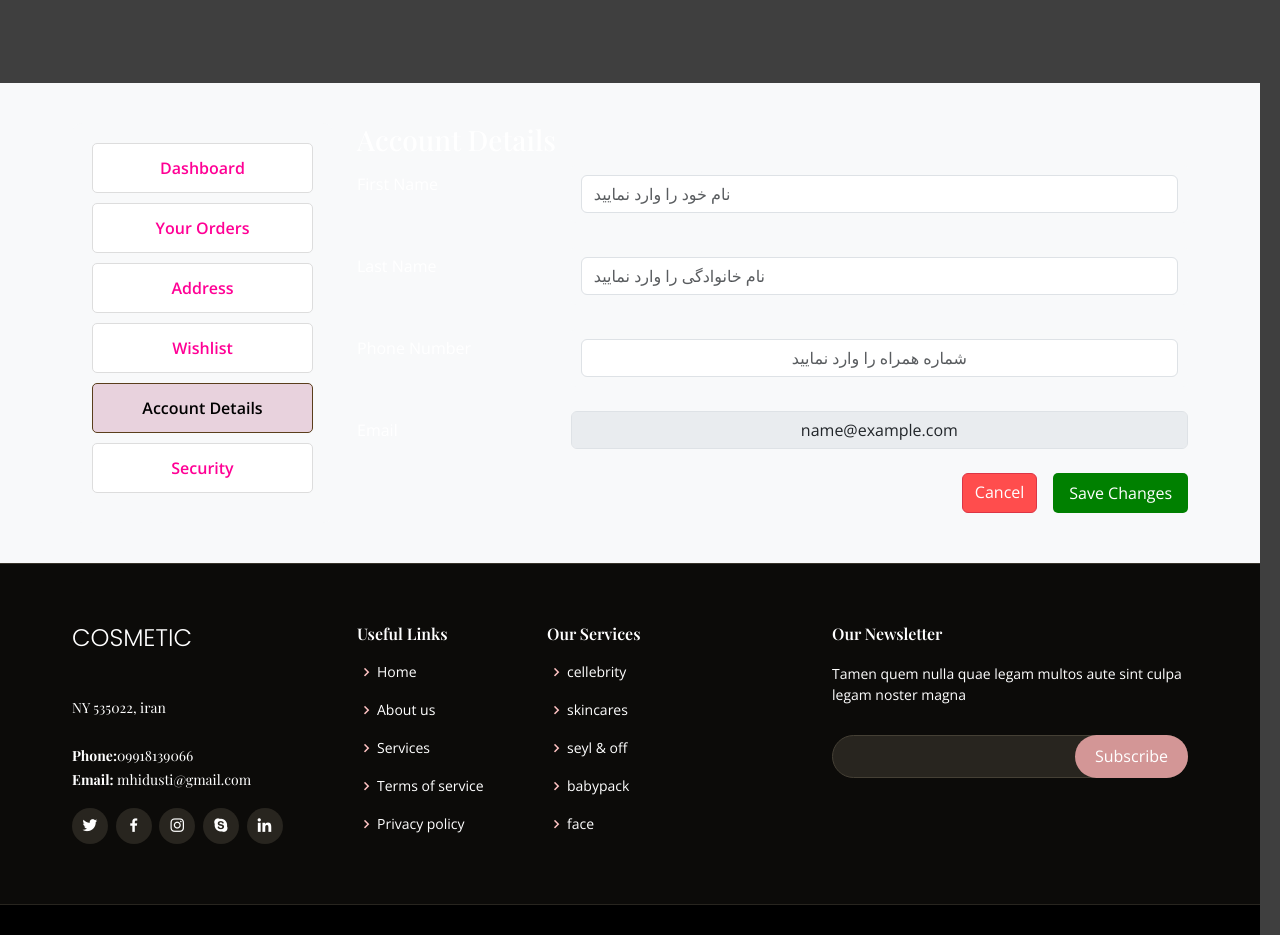
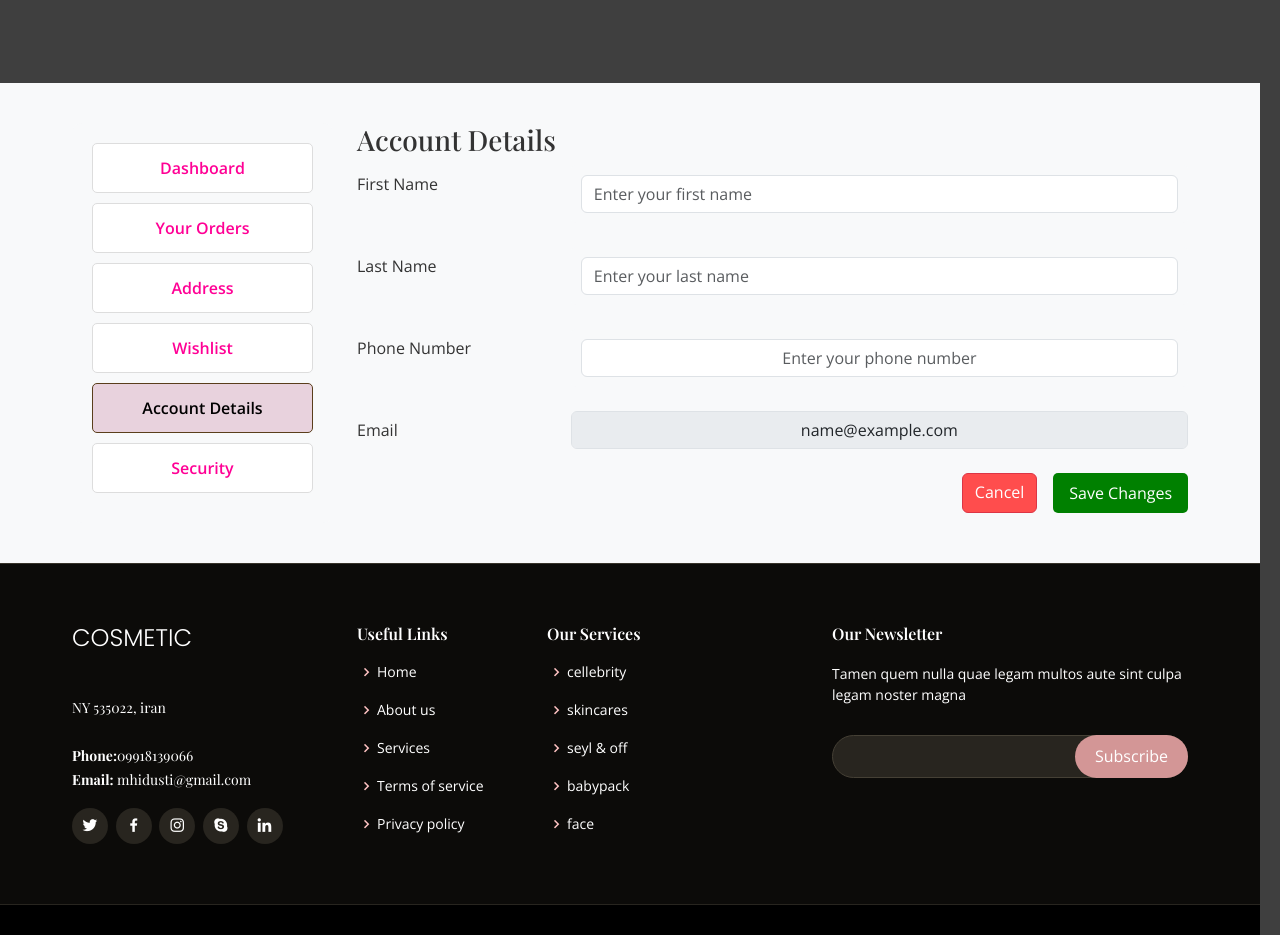
Before and after one commit to MaryamKalantarii/cosmetic, a Django app: page /dashboard/customer/profile/edit/ in a window 1280 px wide. Shown: the part 117-1052 px from the top of the page. Run offline with Django 5.2, Linux system fonts and the light colour scheme; the visitor is signed in with stand-in values (Sample User, id 1); data comes from the database, SQL or seed files in the repository; data that the repository does not hold is empty; some libraries are stand-ins or nearby versions; some web fonts are replaced.

Commit message:
updated dashboard

```diff
--- a/dashboard/customer/forms/profiles.py
+++ b/dashboard/customer/forms/profiles.py
@@ -6,36 +6,34 @@ from accounts.models import Profile
 
 class CustomerPasswordChangeForm(auth_forms.PasswordChangeForm):
     error_messages = {
-        "password_incorrect": _(
-            "پسورد قبلی شما اشتباه وارد شده است، لطفا تصحیح نمایید."
-        ),
-        "password_mismatch": _("دو پسورد ورودی با همدیگر مطابقت ندارند"),
+        "password_incorrect": _( "Your previous password was entered incorrectly. Please try again." ),
+        "password_mismatch": _( "The two password fields didn't match." ),
     }
-
 
     def __init__(self, *args, **kwargs):
         super().__init__(*args, **kwargs)
         self.fields['old_password'].widget.attrs['class'] = 'form-control text-center'
         self.fields['new_password1'].widget.attrs['class'] = 'form-control text-center'
         self.fields['new_password2'].widget.attrs['class'] = 'form-control text-center'
-        self.fields['old_password'].widget.attrs['placeholder'] = "پسورد قبلی خود را وارد نمایید"
-        self.fields['new_password1'].widget.attrs['placeholder'] = "پسورد جایگزین خود را وارد نمایید"
-        self.fields['new_password2'].widget.attrs['placeholder'] = "پسورد جایگزین خود را مجدد وارد نمایید"
+        self.fields['old_password'].widget.attrs['placeholder'] = "Enter your previous password"
+        self.fields['new_password1'].widget.attrs['placeholder'] = "Enter your new password"
+        self.fields['new_password2'].widget.attrs['placeholder'] = "Re-enter your new password"
 
 
 class CustomerProfileEditForm(forms.ModelForm):
     class Meta:
-        model=Profile
-        fields =[
+        model = Profile
+        fields = [
             "first_name",
             "last_name",
             "phone_number"
         ]
+
     def __init__(self, *args, **kwargs):
         super().__init__(*args, **kwargs)
         self.fields['first_name'].widget.attrs['class'] = 'form-control'
-        self.fields['first_name'].widget.attrs['placeholder'] = 'نام خود را وارد نمایید'
-        self.fields['last_name'].widget.attrs['class'] = 'form-control '
-        self.fields['last_name'].widget.attrs['placeholder'] = 'نام خانوادگی را وارد نمایید'
+        self.fields['first_name'].widget.attrs['placeholder'] = 'Enter your first name'
+        self.fields['last_name'].widget.attrs['class'] = 'form-control'
+        self.fields['last_name'].widget.attrs['placeholder'] = 'Enter your last name'
         self.fields['phone_number'].widget.attrs['class'] = 'form-control text-center'
-        self.fields['phone_number'].widget.attrs['placeholder'] = 'شماره همراه را وارد نمایید'
+        self.fields['phone_number'].widget.attrs['placeholder'] = 'Enter your phone number'
--- a/templates/dashboard/customer/profile/profile-edit.html
+++ b/templates/dashboard/customer/profile/profile-edit.html
@@ -48,6 +48,7 @@
     .account-dashboard {
         background-color: #f8f9fa;
         padding: 40px 0;
+        color: #333;
     }
 
     /* استایل فرم */
```
